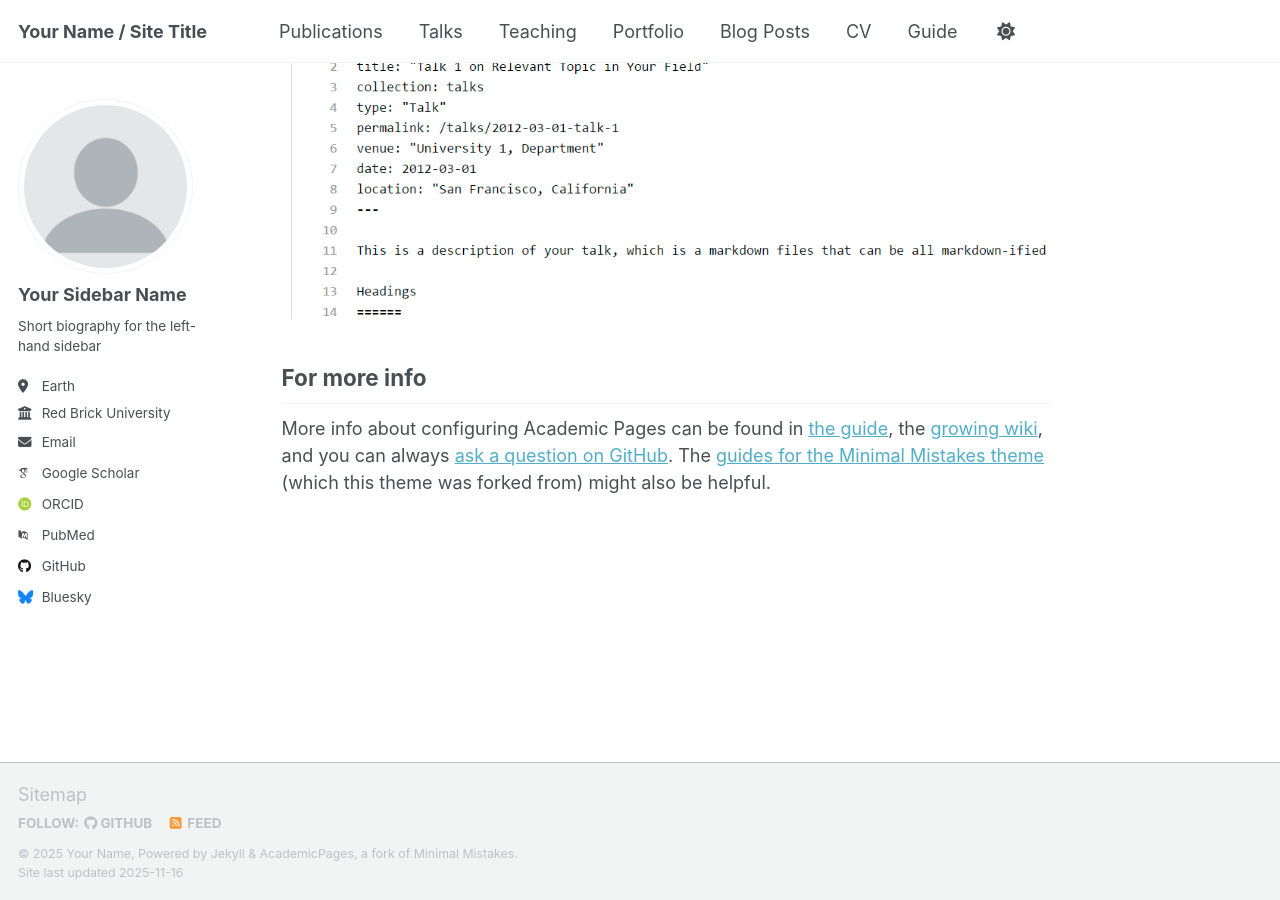
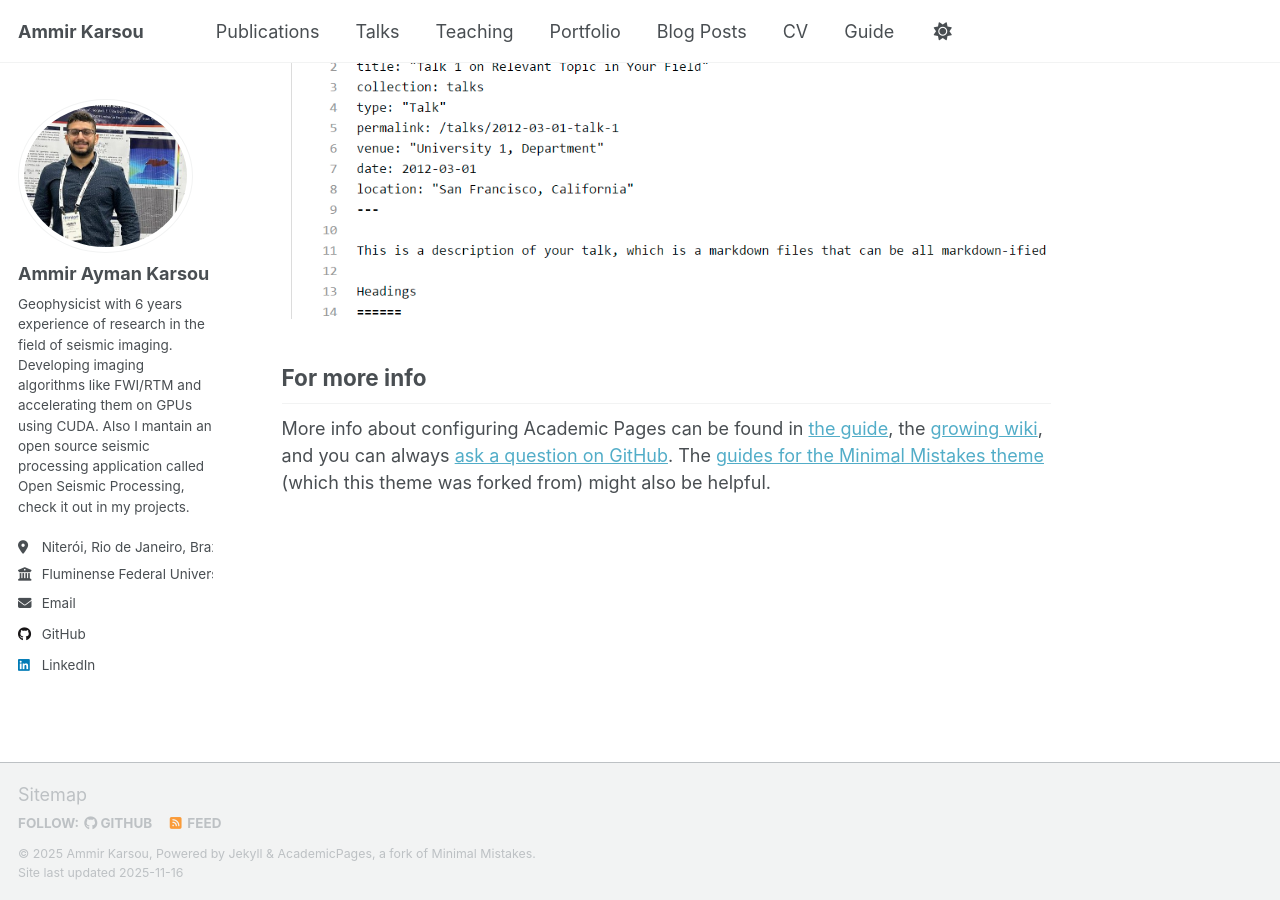
Before and after one commit to ammirkarsou/ammirkarsou.github.io, a Jekyll site: the page built from _pages/about.md, in a window 1280 px wide and 900 px high, scrolled down 2880 px. Built offline with Jekyll 4.4.1, drawn with Linux system fonts in a browser that asks for light colours; some web fonts are replaced; a script that is not in the unit is left out.

Commit message:
added personal information

```diff
--- a/_config.yml
+++ b/_config.yml
@@ -9,14 +9,14 @@
 # Basic Site Settings
 locale                   : "en-US"
 site_theme               : "default" # Currently available options are "default", "air"
-title                    : "Your Name / Site Title"
+title                    : "Ammir Karsou"
 title_separator          : "-"
-name                     : &name "Your Name"
+name                     : &name "Ammir Karsou"
 description              : &description "Your Name's academic portfolio"   # Update this with a general description of your site, this is the default if not overridden by a page
-url                      : https://academicpages.github.io # The base hostname & protocol for your site e.g. "https://[your GitHub username].github.io",
+url                      : https://ammirkarsou.github.io # The base hostname & protocol for your site e.g. "https://[your GitHub username].github.io",
                                                            # or if you already have some other page hosted on Github then use "https://[your GitHub username].github.io/[Your Repo Name]"
 baseurl                  : "" # the subpath of your site, e.g. "/blog"
-repository               : "academicpages/academicpages.github.io"
+repository               : "ammirkarsou/ammirkarsou.github.io"
 
 # Site Author - The following control what appear as part of the author content on the side bar.
 #               If a field is blank the icon and link will not appear, otherwise it will be shown.
@@ -24,23 +24,23 @@ repository               : "academicpages/academicpages.github.io"
 author:
   # Biographic information
   avatar           : "profile.png"
-  name             : "Your Sidebar Name"
+  name             : "Ammir Ayman Karsou"
   pronouns         : # example: "she/her"
-  bio              : "Short biography for the left-hand sidebar"
-  location         : "Earth"
-  employer         : "Red Brick University"
+  bio              : "Geophysicist with 6 years experience of research in the field of seismic imaging. Developing imaging algorithms like FWI/RTM and accelerating them on GPUs using CUDA. Also I mantain an open source seismic processing application called Open Seismic Processing, check it out in my projects."
+  location         : "Niterói, Rio de Janeiro, Brazil"
+  employer         : "Fluminense Federal University"
   uri              : # URL
-  email            : "none@example.org"
+  email            : "ammirkarsou@gmail.com"
 
   # Academic websites
   academia         : # URL
   arxiv            : # URL - Update with the correct link to your profile
-  googlescholar    : "https://scholar.google.com/citations?user=PS_CX0AAAAAJ"
+  googlescholar    : # URL
   inspire-hep      : # URL
   impactstory      : # URL
-  orcid            : "https://orcid.org/yourorcidurl"
+  orcid            : # URL
   semantic         : # URL
-  pubmed           : "https://www.ncbi.nlm.nih.gov/pubmed/?term=john+snow"
+  pubmed           : # URL
   researchgate     : # URL
   scopus           : # URL
 
@@ -48,13 +48,13 @@ author:
   bitbucket        : # Username - Update with your username on the site
   codepen          : # Username
   dribbble         : # Username
-  github           : "academicpages"
+  github           : "ammirkarsou"
   kaggle           : # Username
   stackoverflow    : # User number or user number and name (i.e., use "1" or "1/jeff-atwood")
 
   # Social media
   artstation       : # Username
-  bluesky          : "bsky.app" # Replace this with you Bluesky username
+  bluesky          : # Username # Replace this with you Bluesky username
   facebook         : # Username
   flickr           : # Username
   foursquare       : # Username
@@ -63,7 +63,7 @@ author:
   keybase          : # Username
   instagram        : # Username
   lastfm           : # Username
-  linkedin         : # Username
+  linkedin         : "ammirkarsou"
   mastodon         : # URL
   medium           : # URL
   pinterest        : # Username
```
Also changed, not shown: images/profile.png.
